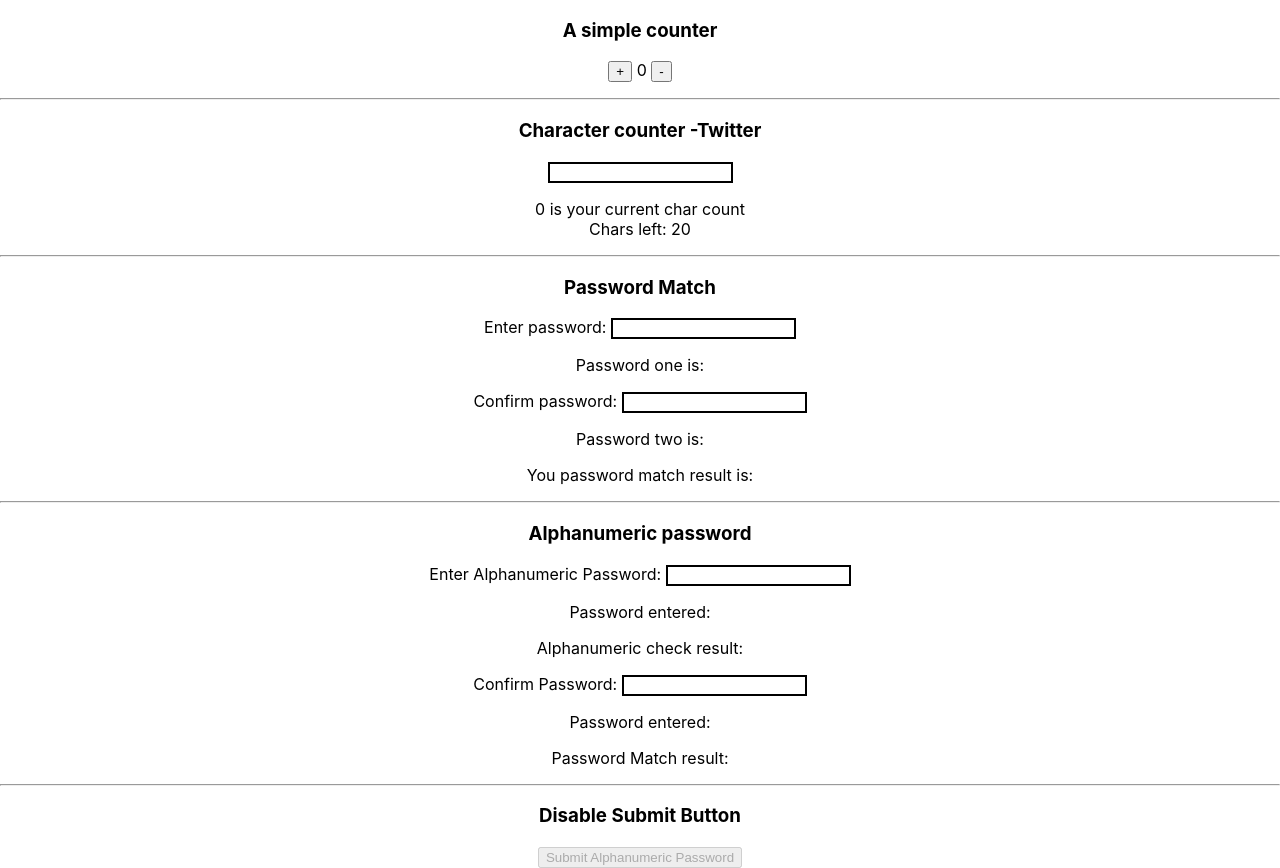
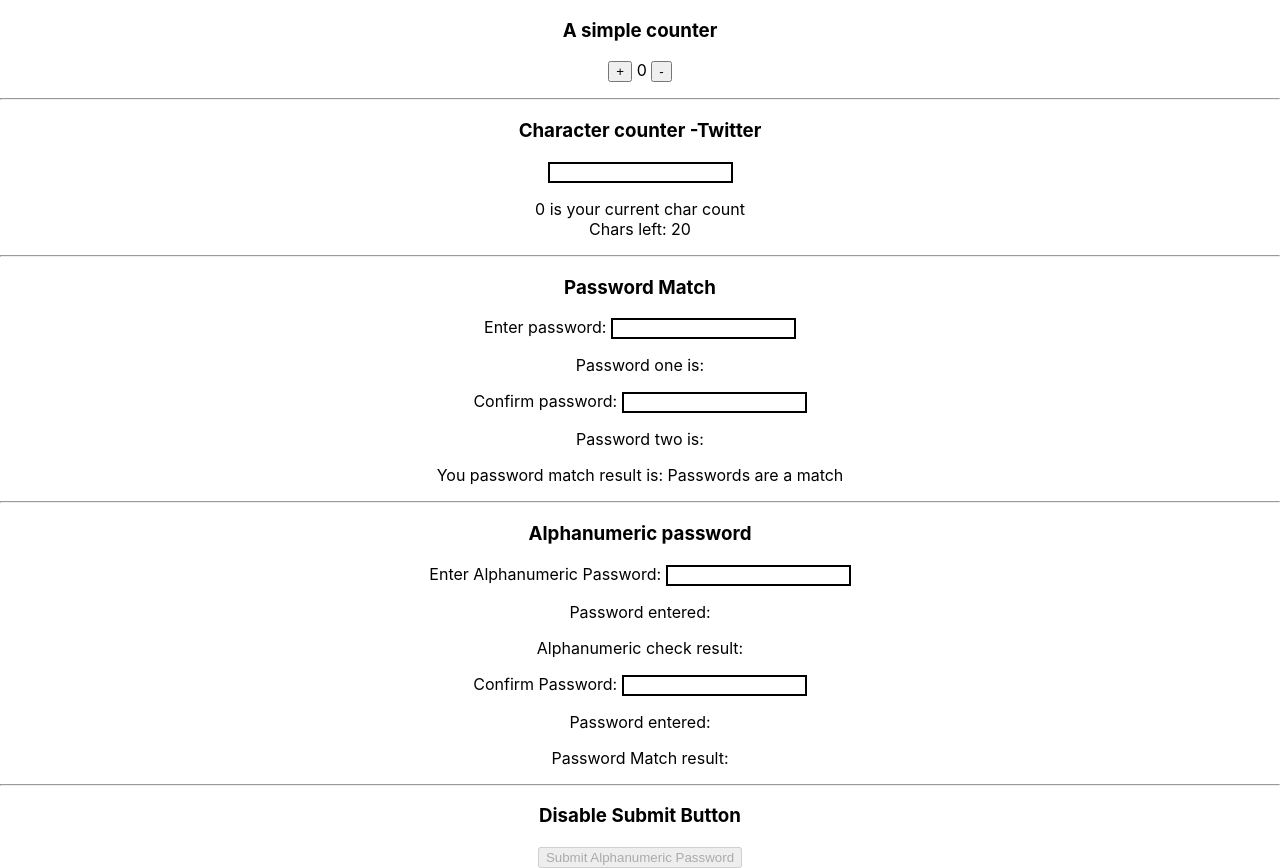
Before and after one commit to RadhikaRJ/practice-react, a React (Create React App) app: page / in a window 1280 px wide. Built offline with nearby package versions, Linux system fonts and the light colour scheme.

Commit message:
Refactor Pswd Match Exercise- remove 1useState var

```diff
--- a/src/App.js
+++ b/src/App.js
@@ -80,8 +80,8 @@ function SimplePasswordVerification(){
 
   const [passwordOne, setPasswordOne] = useState("");
   const [passwordTwo, setPasswordTwo] = useState("");
-  const [passwordMatchStatus,setPasswordMatchStatus] = useState("");
-
+  // const [passwordMatchStatus,setPasswordMatchStatus] = useState("");
+  var passwordMatchStatus="";
 
    function handleFirstPasswordInput(event){
      var updatedPasswordOne=event.target.value;
@@ -96,7 +96,7 @@ function SimplePasswordVerification(){
   //  console.log("password one is : " + passwordOne);
   //  console.log("password two is: " + passwordTwo);
 
-   function comparePasswords(event){
+   function handleSecondPasswordInput(event){
 
     var updatedPasswordTwo=event.target.value;
       setPasswordTwo(currentPassword=>{
@@ -105,15 +105,19 @@ function SimplePasswordVerification(){
       });
 
 
-      if(passwordOne!=updatedPasswordTwo){
-        setPasswordMatchStatus(current=>"passwords are not matching");
-
-      }
-      else{
-        setPasswordMatchStatus(current=>"passwords are matching");
-      }
+      // if(passwordOne!=updatedPasswordTwo){
+      //   setPasswordMatchStatus(current=>"passwords are not matching");
+       // }
+      // else{
+      //   setPasswordMatchStatus(current=>"passwords are matching");
+      // }
 
    }
+
+   if(passwordOne!=passwordTwo){
+     passwordMatchStatus="Passwords dont match";
+   }
+   else passwordMatchStatus="Passwords are a match";
 
   return(
     <div>
@@ -128,7 +132,7 @@ function SimplePasswordVerification(){
 
       <label>Confirm password: </label>
       <input type="password"
-      onChange={comparePasswords}></input>
+      onChange={handleSecondPasswordInput}></input>
       <br></br>
       <p>Password two is: {passwordTwo}</p>
       <p>You password match result is: {passwordMatchStatus}</p>
```
